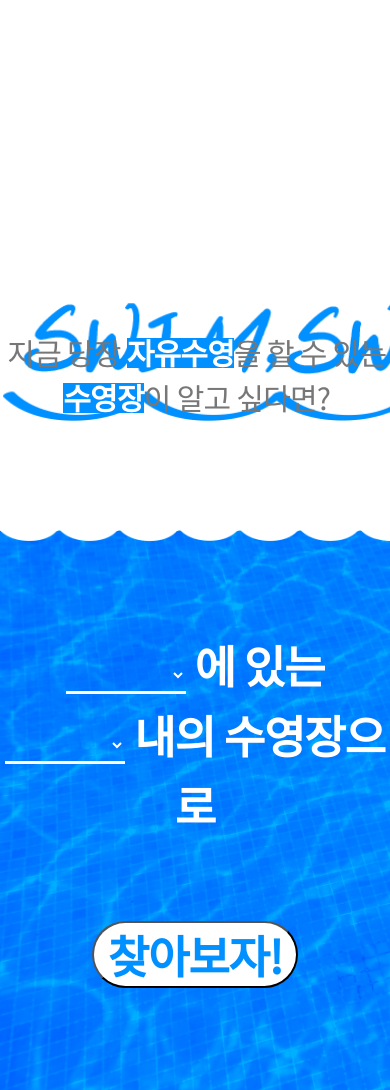
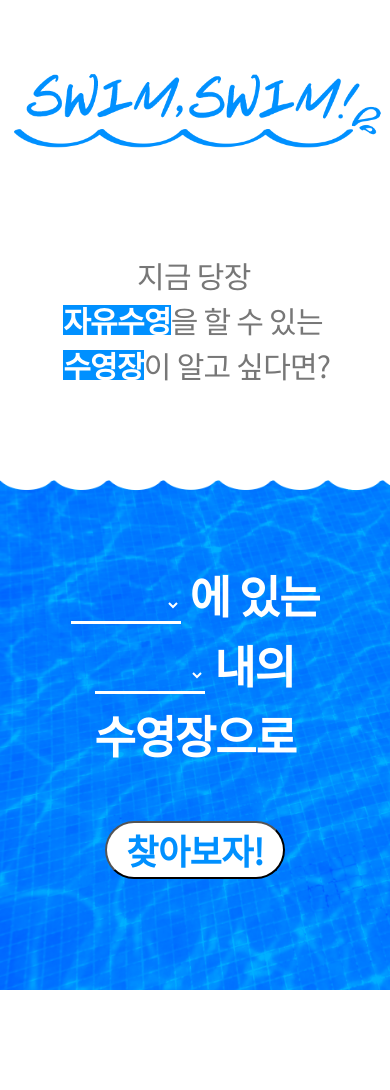
Before and after one commit to jeanP-tech/Swimming-Website, a Django app: page / in a window 390 px wide; the page is wider, and only the part inside the window is pictured. After the commit the page ends 990 px from the top of that part, so only its background shows below. Run offline with Django 3.2, Linux system fonts and the light colour scheme; data comes from the database, SQL or seed files in the repository.

Commit message:
mobile size changed

```diff
--- a/swimapp/static/swimapp/css/style.css
+++ b/swimapp/static/swimapp/css/style.css
@@ -42,7 +42,7 @@
   margin-bottom: 80px;
 }
 
-.description_box .description{
+.description{
   color: #777777;
   font-size: 30px;
   line-height: 1.5;
@@ -51,7 +51,12 @@
   display: inline-block;
 }
 
-.description_box .description .firstLine{
+.firstLine1{
+  display: block;
+  float: left;
+}
+
+.firstLine2{
   display: flex;
   align-items: center;
 }
@@ -65,7 +70,7 @@
   align-items: center;
 }
 
-.description_box .description .secondLine{
+.secondLine{
   display: flex;
   align-items: center;
   justify-content: center;
@@ -80,21 +85,21 @@
   align-items: center;
 }
 
+.breakMobile{
+  display: none;
+}
+
 .infoForm{
   width: 100%;
   height: 460px;
   text-align: center;
   vertical-align: middle;
-}
-
-.city_list{
-  width: 100%;
-  height: 310px;
-}
-
-.pool_in_city{
-  width: 100%;
-  height: 230px;
+  padding-top: 100px;
+  font-size: 45px;
+  font-weight: bold;
+  line-height: 1.56;
+  letter-spacing: -1.13px;
+  color: #ffffff;
 }
 
 .background{
@@ -109,15 +114,6 @@
   background-size: cover;
   background-repeat: no-repeat;
   mix-blend-mode: soft-light;
-}
-
-.infoForm{
-  padding-top: 100px;
-  font-size: 45px;
-  font-weight: bold;
-  line-height: 1.56;
-  letter-spacing: -1.13px;
-  color: #ffffff;
 }
 
 .form_select{
@@ -158,19 +154,6 @@
 
 #btn:hover {
   filter: brightness(80%);
-}
-
-#wave_white{
-  display: block;
-  width: 100%;
-  margin: 0 auto 50px auto;
-}
-
-.pool_list{
-  display: inline-block;
-  color: white;
-  margin-top: 30px;
-  font-weight: 700;
 }
 
 .time_list{
@@ -259,74 +242,51 @@
   margin: 20px;
 }
 
-/* @media (max-width: 768px) {
+@media (max-width: 768px) {
 
 .logoBox {
-  height: 180px;
+  height: 220px;
 }
 
 .logoBox2{
-  background-image: url(../images/BG_m_2.png);
-  height: 250px;
+  background-image: url(../images/BG_m.png);
+  height: 300px;
 }
 
 #logo{
-  width: 80%;
+  width: 95%;
 }
 
 .description_box {
-  height: 100px;
+  height: 200px;
   margin-bottom: 60px;
 }
 
-.description_box .description{
-  font-size: 20px;
-}
-
-.box1{
-  height: 21px;
-}
-
-.box2{
-  height: 21px;
-}
-
 .infoForm {
-  height: 240px;
-  font-size: 20px;
+  height: 430px;
   padding-top: 80px;
 }
 
 .form_select{
-  font-size: 20px;
-  width: 90px;
+  font-size: 30px;
+  width: 110px;
+}
+
+.firstLine1{
+  float: none;
+}
+
+.breakMobile{
+  display: inline-block;
 }
 
 #btn{
-  width: 91px;
-  height: 30px;
-  font-size: 16px;
+  width: 180px;
+  height: 58px;
+  font-size: 35px;
   margin-top: 50px;
   line-height: 1;
   letter-spacing: -0.5px;
-}
-
-.city_list {
-  display: none;
-}
-
-.time_list h2{
-  font-size: 30px;
-}
-
-.time_list h3{
-  font-size: 20px;
-  height: 21px;
-  width: 75px;
-}
-
-.time_list{
-  font-size: 20px;
 }
 
 .section1{
@@ -357,4 +317,4 @@
   padding: 20px;
 }
 
-} */
+}
--- a/swimapp/templates/swimapp/index.html
+++ b/swimapp/templates/swimapp/index.html
@@ -7,9 +7,13 @@
     <div class="description_box">
       <div class="helper"></div>
       <div class="description">
-        <div class="firstLine">
-          지금 당장&nbsp;<br class="brForMobile"><span class="box1">자유수영</span>을 할 수 있는 <br>
+        <div class="firstLine1">
+          지금 당장&nbsp;
+          <br class="breakMobile">
         </div>
+          <div class="firstLine2">
+            <span class="box1">자유수영</span>을 할 수 있는<br>
+          </div>
         <div class="secondLine">
           <span class="box2">수영장</span>이 알고 싶다면?
         </div>
@@ -20,7 +24,7 @@
         <form method="POST" class="form">{% csrf_token %}
           <div class="formLine">
               <div id="citi_form"> {{ form.cities }} <span class="text">에 있는 </span> </div>
-              <div id="time_form"> {{ form.times }} <span class="text">내의 수영장으로 </span></div>
+              <div id="time_form"> {{ form.times }} <span class="text">내의 <br class="breakMobile">수영장으로 </span></div>
           </div>
             <button id="btn" type="submit" value="Save">찾아보자!</button>
         </form>
```
